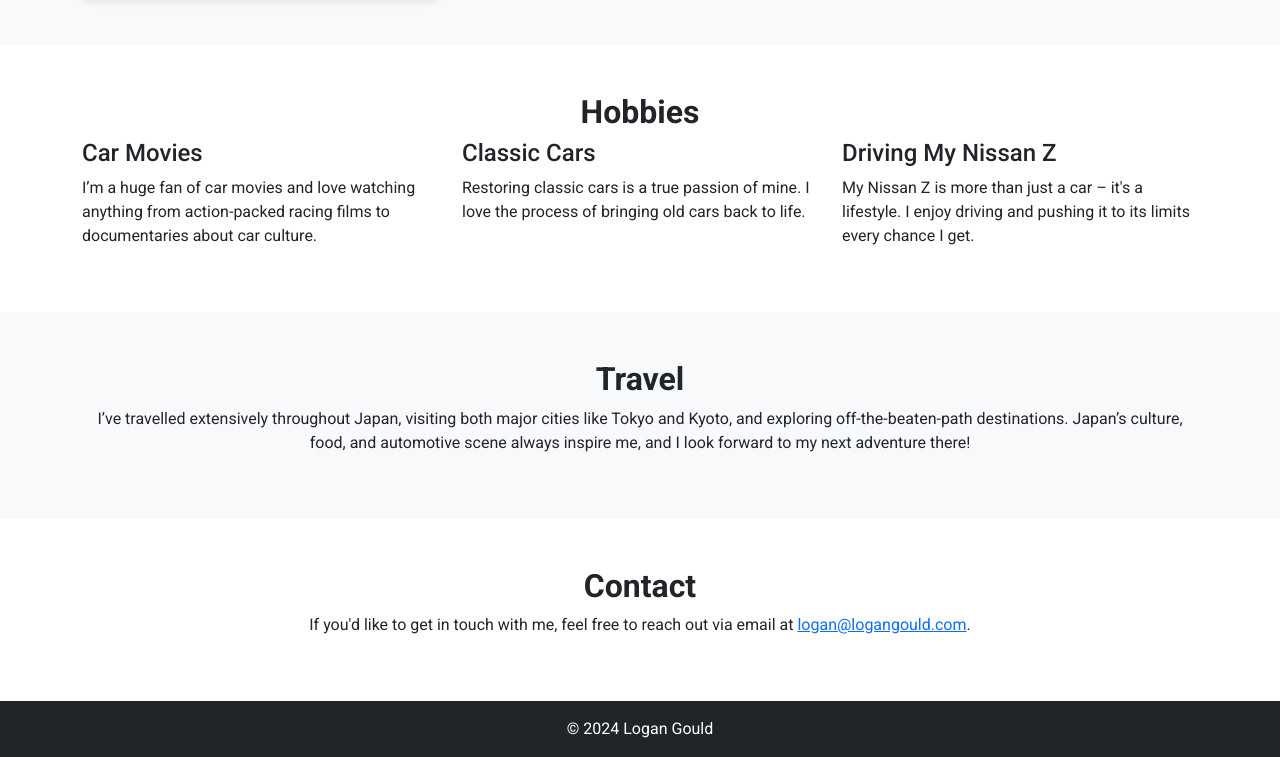
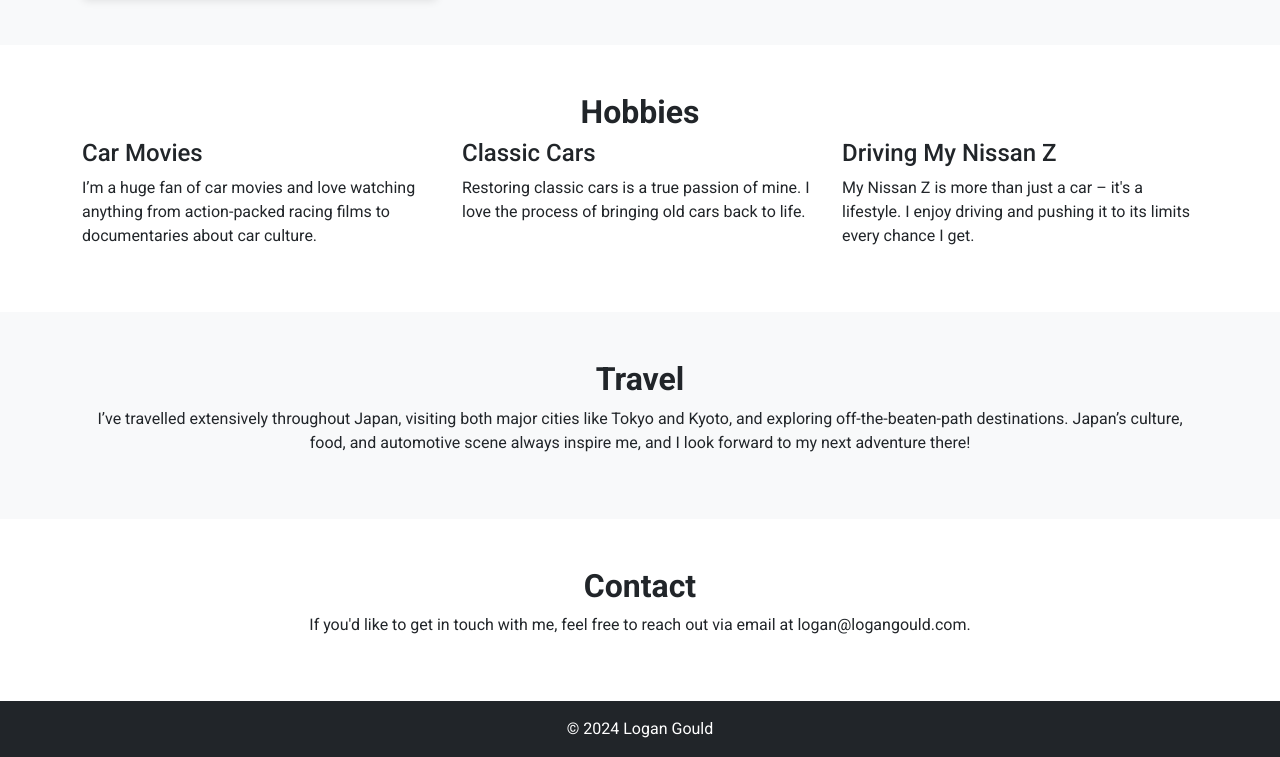
Before and after one commit to logangould/website, a plain HTML site: page index.html in a window 1280 px wide. Shown: the part 1266-2023 px from the top of the page. Drawn offline with nearby package versions, Linux system fonts and the light colour scheme.

Commit message:
Remove hyperlink for email
Needed to remove this as I don't want many links

```diff
--- a/index.html
+++ b/index.html
@@ -141,7 +141,7 @@
 <section id="contact" class="py-5">
     <div class="container text-center">
         <h2>Contact</h2>
-        <p>If you'd like to get in touch with me, feel free to reach out via email at <a href="mailto:logan@logangould.com">logan@logangould.com</a>.</p>
+        <p>If you'd like to get in touch with me, feel free to reach out via email at logan@logangould.com.</p>
     </div>
 </section>
 
```
